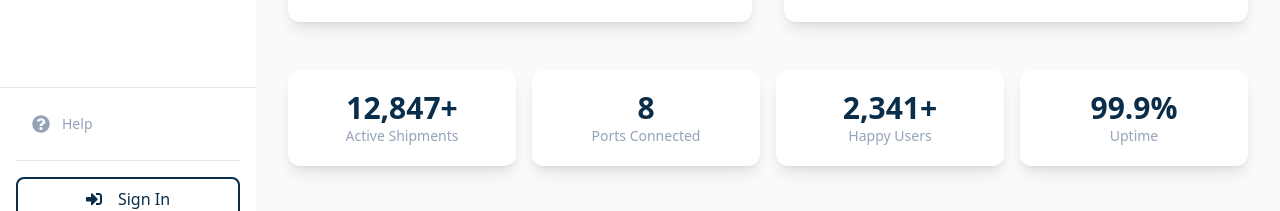
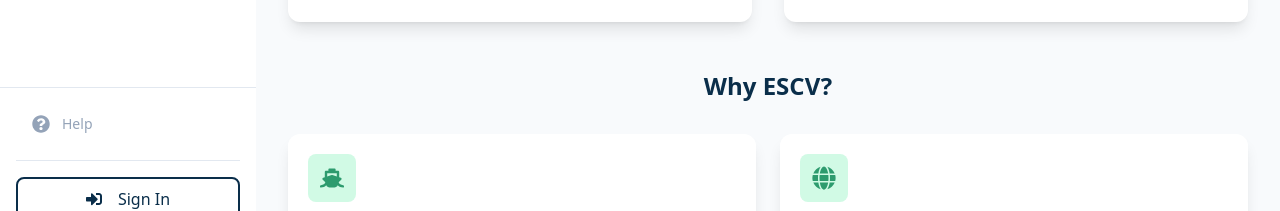
Before and after one commit to ahmedmedhat-se/egypt-supply-chain-visibility, a React (Vite) app in the folder client/: page /about in a window 1280 px wide. Shown: the part 523-734 px from the top of the page. Built offline with nearby package versions, Linux system fonts and the light colour scheme; no server answers.

Commit message:
enhance about page

```diff
--- a/client/src/components/pages/AboutPage.tsx
+++ b/client/src/components/pages/AboutPage.tsx
@@ -1,13 +1,5 @@
 import { Card } from '../ui/Card';
 import { FaShip, FaGlobe, FaShieldAlt, FaChartLine } from 'react-icons/fa';
-
-export const AboutPage = () => {
-  const stats = [
-    { label: 'Active Shipments', value: '12,847+' },
-    { label: 'Ports Connected', value: '8' },
-    { label: 'Happy Users', value: '2,341+' },
-    { label: 'Uptime', value: '99.9%' },
-  ];
 
 const features = [
   {
@@ -32,6 +24,7 @@ export const AboutPage = () => {
   },
 ];
 
+export const AboutPage = () => {
   return (
     <div className="space-y-12">
       {/* Hero */}
@@ -47,7 +40,7 @@ export const AboutPage = () => {
         </div>
       </section>
 
-      {/* Mission */}
+      {/* Mission & Vision */}
       <section>
         <div className="grid grid-cols-1 md:grid-cols-2 gap-8">
           <Card variant="elevated">
@@ -64,18 +57,6 @@ export const AboutPage = () => {
               and positions Egypt as a global logistics leader.
             </p>
           </Card>
-        </div>
-      </section>
-
-      {/* Stats */}
-      <section>
-        <div className="grid grid-cols-2 md:grid-cols-4 gap-4">
-          {stats.map((stat) => (
-            <Card key={stat.label} variant="elevated" className="text-center">
-              <p className="text-2xl md:text-3xl font-bold text-[#0A2E4A] dark:text-white">{stat.value}</p>
-              <p className="text-sm text-[#94A3B8] dark:text-[#94A3B8]">{stat.label}</p>
-            </Card>
-          ))}
         </div>
       </section>
 
```
Lines whose indentation alone changed are shown as unchanged.
